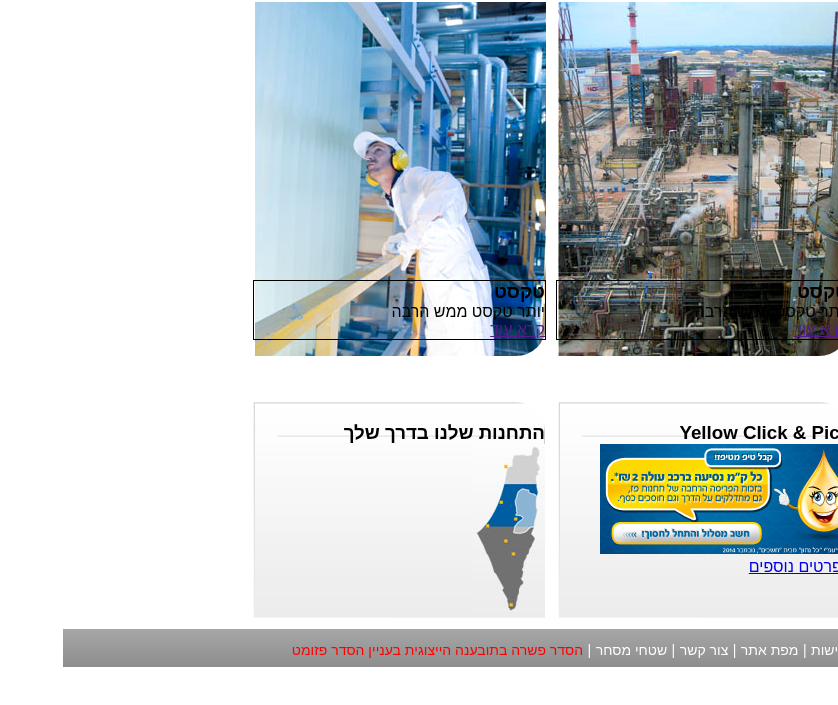
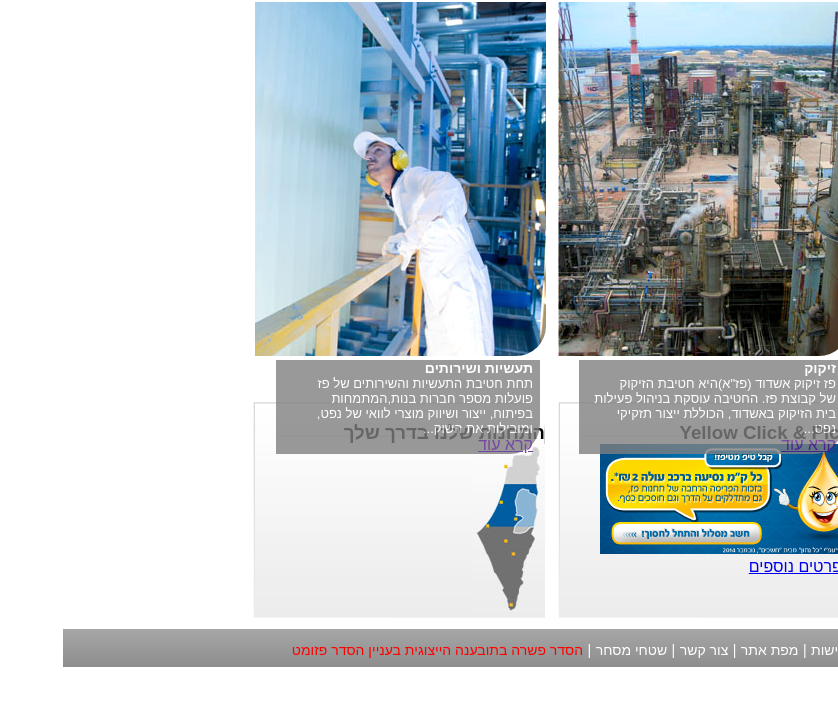
Before and after one commit to HaimRos/MiddleCourseProject, a plain HTML site: page index.html in a window 1280 px wide. Shown: the part 133-838 px from the top of the page, without its empty margins (442-1280 px from the left). Drawn offline with Linux system fonts and the light colour scheme.

Commit message:
before changing position for text box in cards

```diff
--- a/index.html
+++ b/index.html
@@ -117,8 +117,11 @@
                 <!-- div with one pictures -->
                 <img class="img" src="images/פזקר_-291_354410564000.jpg" alt="picture"></img>
                 <div class="pic-text-box">
-                    <h3>טקסט</h3>
-                    <p>יותר טקסט ממש הרבה</p>
+                    <h3>תעשיות ושירותים</h3>
+                    <p>תחת חטיבת התעשיות והשירותים של פז</p>
+                    <p>פועלות מספר חברות בנות,המתמחות</p>
+                    <p>בפיתוח, ייצור ושיווק מוצרי לוואי של נפט,</p>
+                    <p>ומובילות את השוק...</p>
                     <a href="">קרא עוד</a>
                 </div>
             </div>
@@ -127,8 +130,11 @@
                 <!-- div with one pictures -->
                 <img class="img" src="images/Picture-046410251500.jpg" alt="picture"></img>
                 <div class="pic-text-box">
-                    <h3>טקסט</h3>
-                    <p>יותר טקסט ממש הרבה</p>
+                    <h3>זיקוק</h3>
+                    <p>פז זיקוק אשדוד (פז"א)היא חטיבת הזיקוק</p>
+                    <p>של קבוצת פז. החטיבה עוסקת בניהול פעילות</p>
+                    <p>בית הזיקוק באשדוד, הכוללת ייצור תזקיקי</p>
+                    <p>נפט...</p>
                     <a href="">קרא עוד</a>
                 </div>
             </div>
@@ -137,8 +143,11 @@
                 <!-- div with one pictures -->
                 <img class="img" src="images/1908364606615453350.JPG" alt="picture"></img>
                 <div class="pic-text-box">
-                    <h3>טקסט</h3>
-                    <p>יותר טקסט ממש הרבה</p>
+                    <h3>קמעונאות ומסחר</h3>
+                    <p>במסגרת חטיבת הקו"מ של פזמתבצעת</p>
+                    <p>הפעילות הקימעונאית, הנדל"נית, והשיווקית</p>
+                    <p>של הקבוצה, המתאפיינת בחדשהות, יעילות</p>
+                    <p>ומובילות. החטיבה פועלת...</p>
                     <a href="">קרא עוד</a>
                 </div>
             </div>
--- a/style.css
+++ b/style.css
@@ -160,10 +160,26 @@ ul {
 }
 
 .pic-text-box {
-    border: 1px solid;
+    background-color: grey;
+    border-radius: 0 0 30px 0;
     position: relative;
-    bottom: 80px;
+
+    right: 6px;
+    width: 90%;
+    opacity: 0.8;
+    color: white;
+    padding-right:7px;
 }
+
+.pic-text-box > h3{
+    font-size: 14px;
+    text-decoration: bold;
+}
+.pic-text-box > p{
+    font-size: 13px;
+}
+
+
 
 .cards-frame {
     margin-top: 30px;
```
